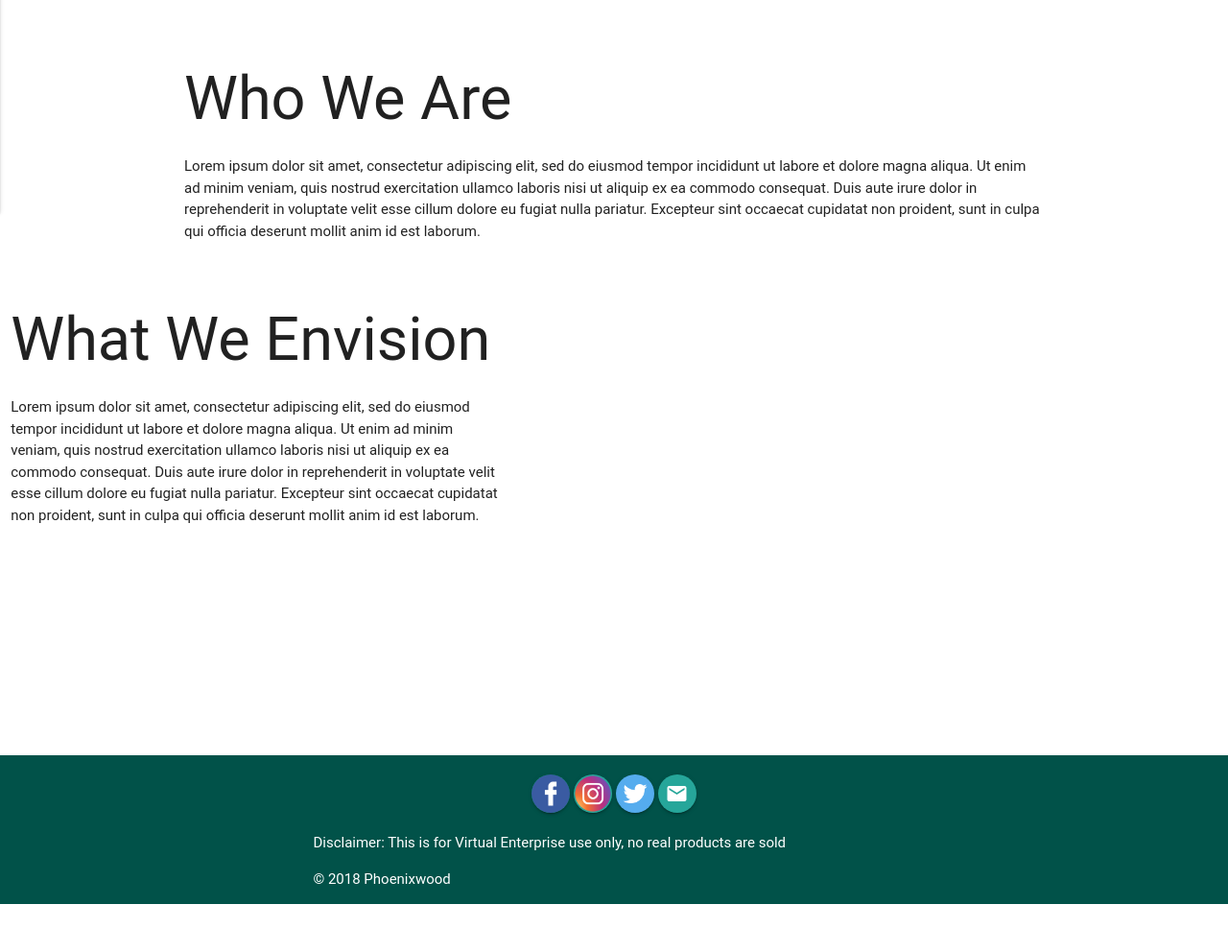
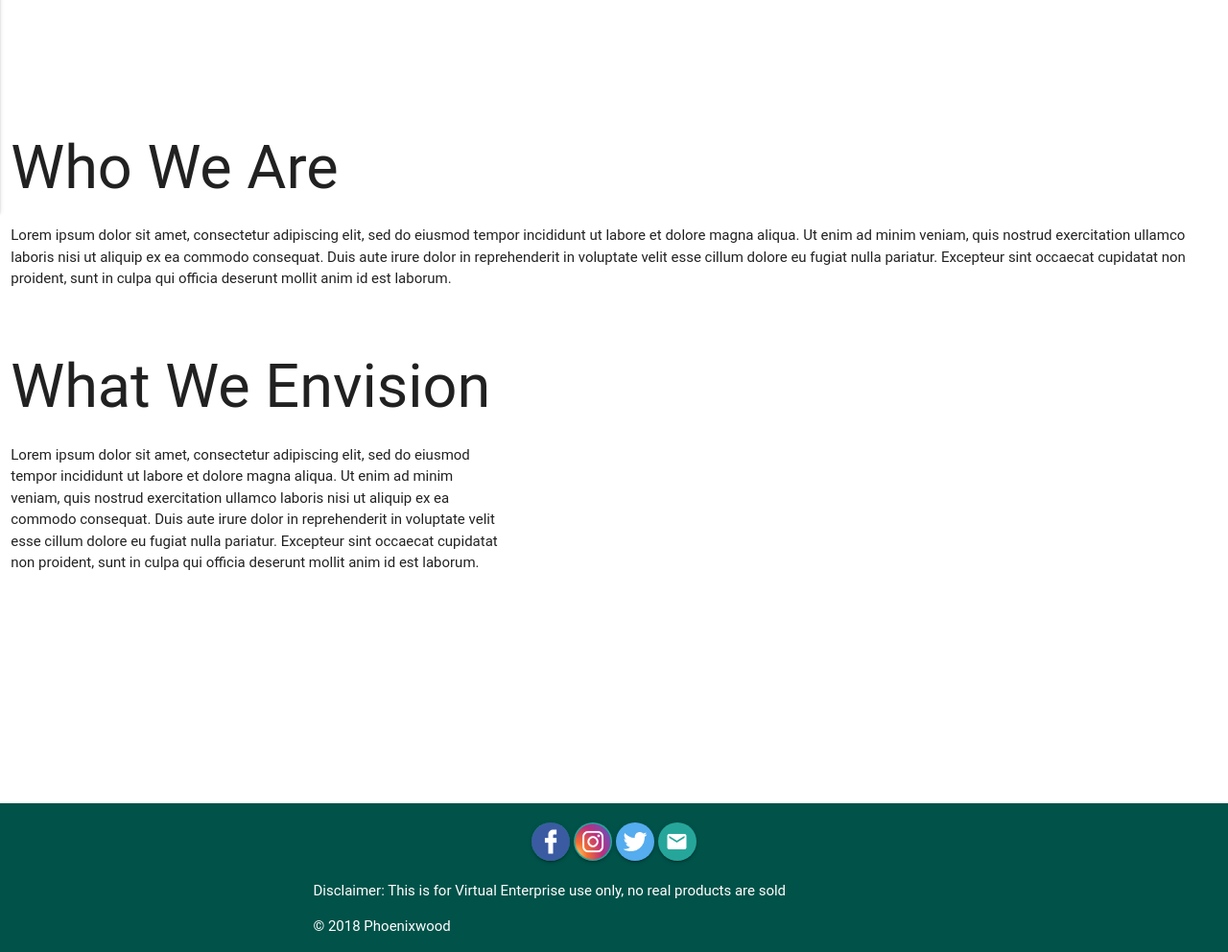
Before and after one commit to KamaalWalker/phoenixwoodvei, a PHP site: page /about.php in a window 1280 px wide. Shown: the part 639-1631 px from the top of the page at 96% size. Before the commit the page ends 1581 px from the top, so only its background shows below. Run offline with PHP 8.4, Linux system fonts and the light colour scheme; some libraries are stand-ins or nearby versions; some web fonts are replaced.

Commit message:
Update about.php

```diff
--- a/phoenixwoodvei.com/about.php
+++ b/phoenixwoodvei.com/about.php
@@ -8,7 +8,18 @@
     <iframe width="900" height="560" src="https://www.youtube.com/embed/PdRcFpGZuVY" frameborder="0" allow="autoplay; encrypted-media" allowfullscreen></iframe>
 </div>
 
-<div class= "section container" id="envision">
+<div class="container">
+    <div class="section">
+        <div class="row">
+            <div class="col s5 right"></div>
+        </div>
+        <div class="row">
+            <div class="col s5 left"></div>
+        </div>
+    </div>
+</div>
+
+<div class= "section" id="envision">
     <div class = "row">
         <div class = "col s12">
             <h1> Who We Are</h1>
```
